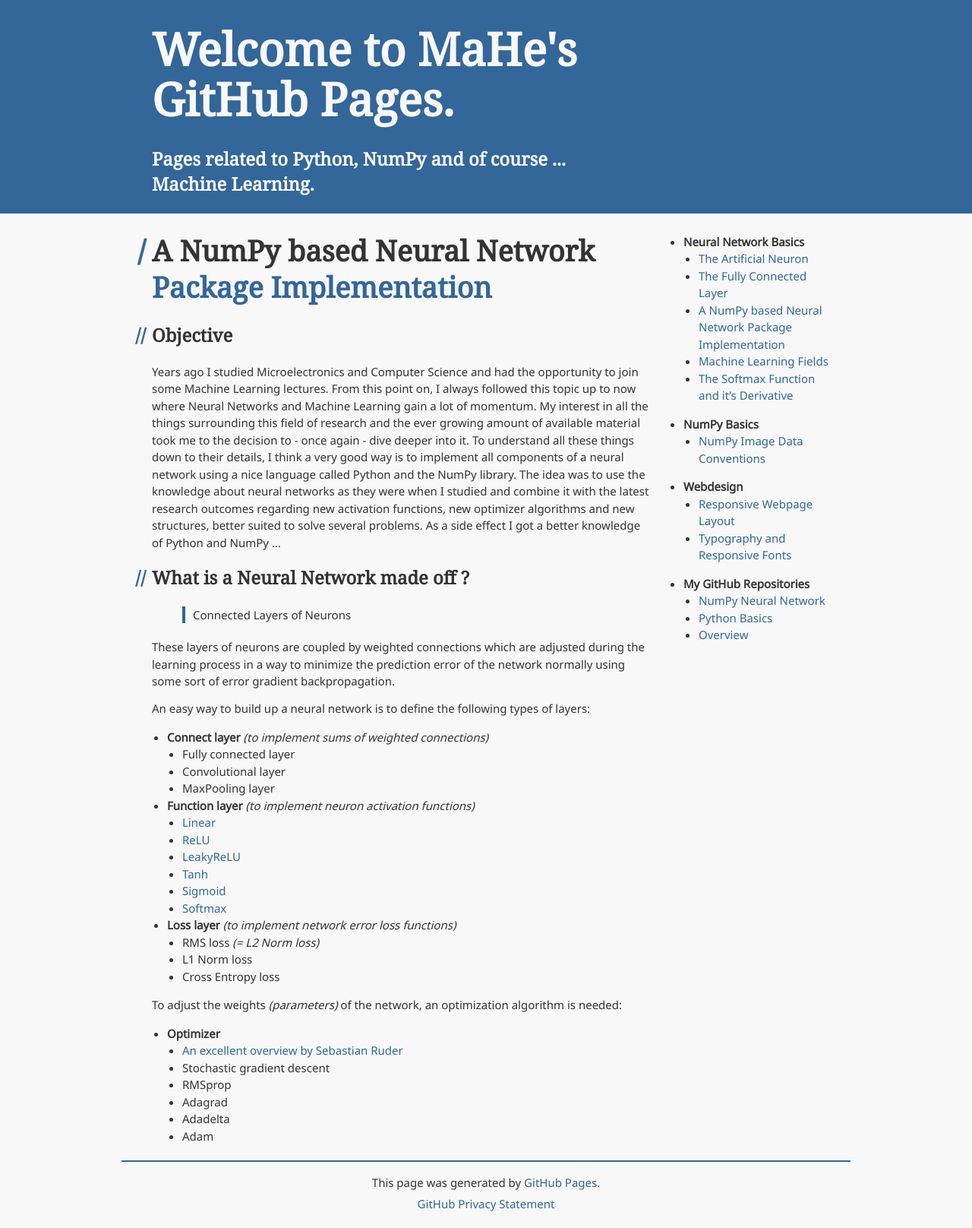
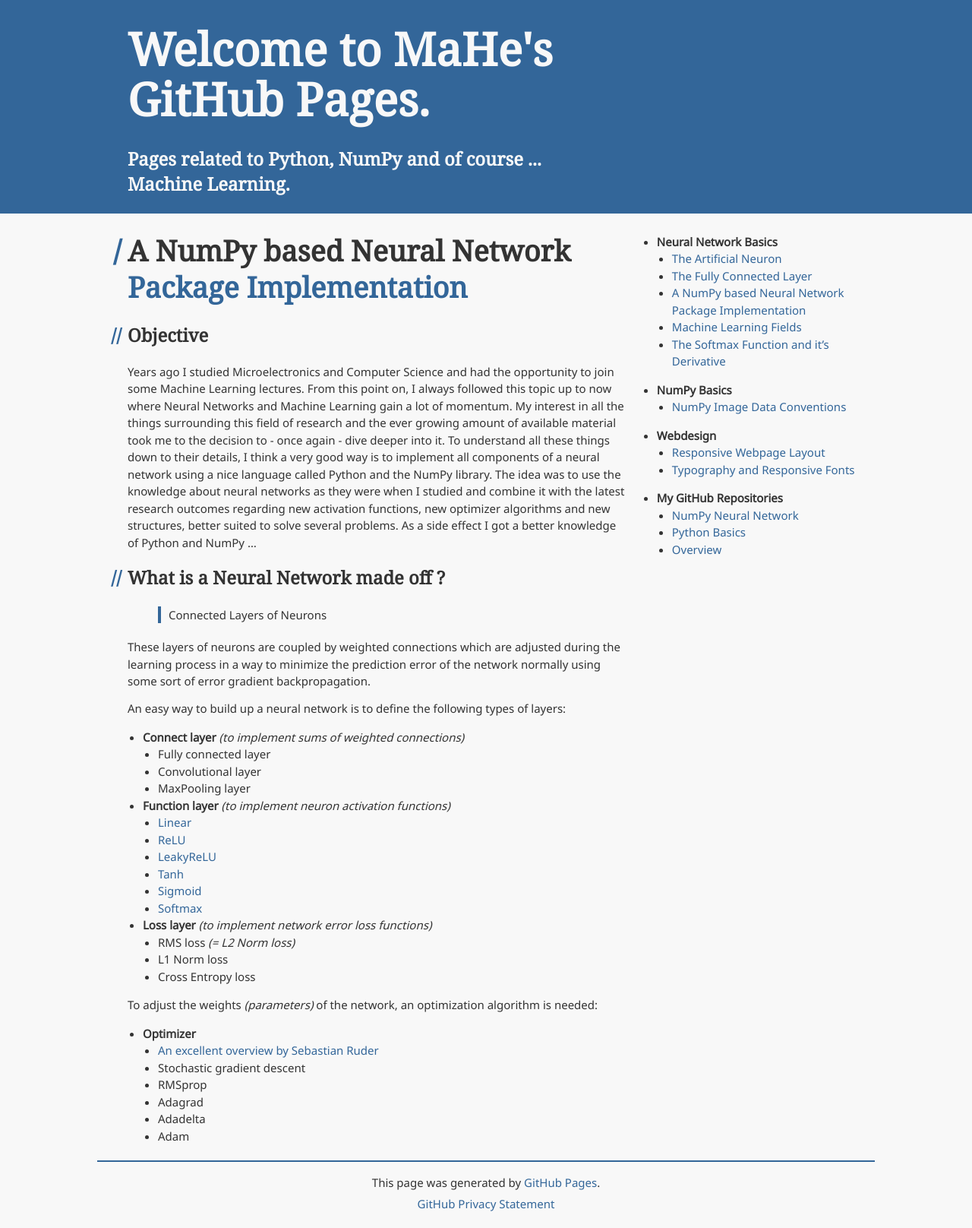
Before and after one commit to m-a-h-e/m-a-h-e.github.io, a Jekyll site: the page built from index.md, in a window 1280 px wide. Shown: the whole page at 76% size. Built offline with Jekyll 4.4.1, drawn with Linux system fonts in a browser that asks for light colours; our own code applies the rules of GitHub Pages for plain Markdown files.

Commit message:
changed content/sidebar to 70/30

```diff
--- a/_sass/responsive_layout.scss
+++ b/_sass/responsive_layout.scss
@@ -1,6 +1,6 @@
 
 :root {
-    --sidebar-w: 240px;
+    --sidebar-w: 300px;
 }
 
 html {
@@ -42,11 +42,11 @@ html {
 
 @media (min-width: 640px) {
     #content {
-        width: calc(100% - var(--sidebar-w));
+        width: 70%;
         float: left;
     }
     #sidebar {
-        width: var(--sidebar-w);
+        width: 30%;
         float: left;
     }
     #header,
@@ -60,11 +60,11 @@ html {
     }
 }
 
-@media (min-width: 960px) {
+@media (min-width: 1024px) {
     #header-wrapper,
     #content-wrapper,
     #footer-wrapper {
-        width: 960px;
+        width: 1024px;
         margin: 0 auto;
     }
 }
```
